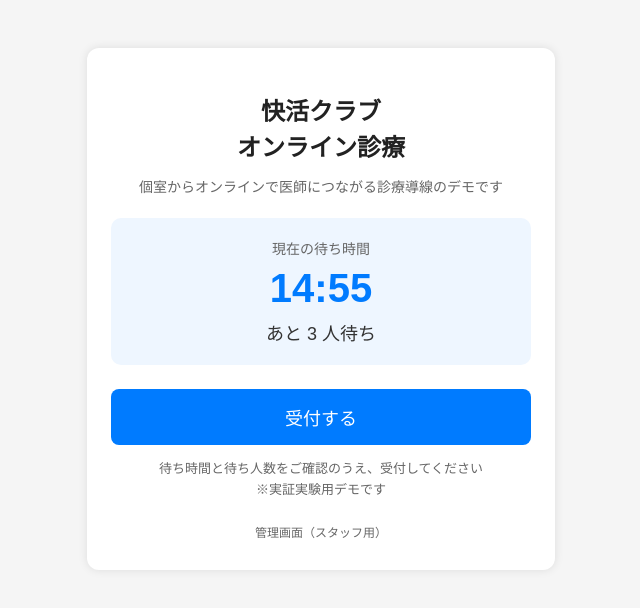
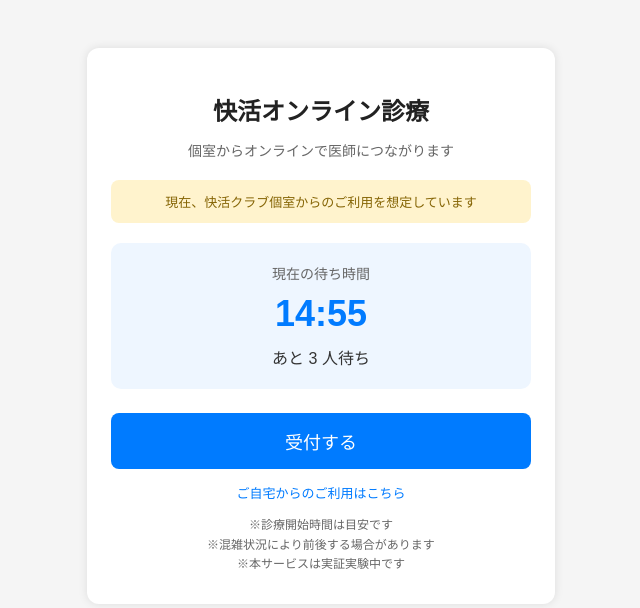
Before and after one commit to aiobaa/kaikatsu-med, a website: page index.html in a window 1280 px wide. Shown: the whole page, without its empty margins (319-959 px from the left). Drawn offline with Linux system fonts and the light colour scheme.

Commit message:
add room context

```diff
--- a/index.html
+++ b/index.html
@@ -3,7 +3,7 @@
 <head>
   <meta charset="UTF-8" />
   <meta name="viewport" content="width=device-width, initial-scale=1.0"/>
-  <title>快活クラブ オンライン診療</title>
+  <title>快活オンライン診療</title>
   <style>
     body {
       font-family: sans-serif;
@@ -28,7 +28,15 @@
     .lead {
       font-size: 14px;
       color: #666;
+      margin-bottom: 18px;
       line-height: 1.6;
+    }
+    .notice {
+      background: #fff3cd;
+      border-radius: 8px;
+      padding: 12px;
+      font-size: 13px;
+      color: #856404;
       margin-bottom: 18px;
     }
     .status-box {
@@ -40,18 +48,16 @@
     .label {
       font-size: 14px;
       color: #666;
-      margin-bottom: 8px;
     }
     .time {
-      font-size: 40px;
+      font-size: 36px;
       font-weight: bold;
       color: #007bff;
-      margin: 8px 0;
+      margin: 10px 0;
     }
     .people {
-      font-size: 18px;
+      font-size: 16px;
       color: #333;
-      margin-top: 8px;
     }
     .btn {
       display: block;
@@ -63,29 +69,33 @@
       border-radius: 8px;
       text-decoration: none;
     }
+    .home-link {
+      margin-top: 10px;
+      font-size: 13px;
+    }
+    .home-link a {
+      color: #007bff;
+      text-decoration: none;
+    }
     .sub {
-      font-size: 13px;
+      font-size: 12px;
       color: #666;
-      margin-top: 10px;
+      margin-top: 14px;
       line-height: 1.6;
-    }
-    .staff-link {
-      margin-top: 22px;
-      font-size: 12px;
-    }
-    .staff-link a {
-      color: #666;
-      text-decoration: none;
     }
   </style>
 </head>
 <body>
 
   <div class="box">
-    <h1>快活クラブ<br>オンライン診療</h1>
+    <h1>快活オンライン診療</h1>
 
     <div class="lead">
-      個室からオンラインで医師につながる診療導線のデモです
+      個室からオンラインで医師につながります
+    </div>
+
+    <div class="notice">
+      現在、快活クラブ個室からのご利用を想定しています
     </div>
 
     <div class="status-box">
@@ -98,13 +108,14 @@
 
     <a class="btn" href="/start">受付する</a>
 
-    <div class="sub">
-      待ち時間と待ち人数をご確認のうえ、受付してください<br>
-      ※実証実験用デモです
+    <div class="home-link">
+      <a href="/home.html">ご自宅からのご利用はこちら</a>
     </div>
 
-    <div class="staff-link">
-      <a href="/admin">管理画面（スタッフ用）</a>
+    <div class="sub">
+      ※診療開始時間は目安です<br>
+      ※混雑状況により前後する場合があります<br>
+      ※本サービスは実証実験中です
     </div>
   </div>
 
@@ -120,9 +131,7 @@
       document.getElementById("seconds").textContent =
         seconds.toString().padStart(2, "0");
 
-      if (totalSeconds > 0) {
-        totalSeconds--;
-      }
+      if (totalSeconds > 0) totalSeconds--;
     }
 
     function updatePeople() {
```
